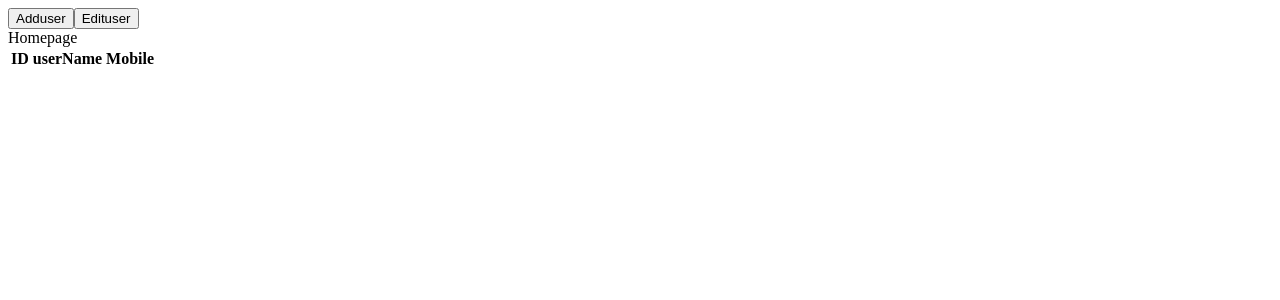
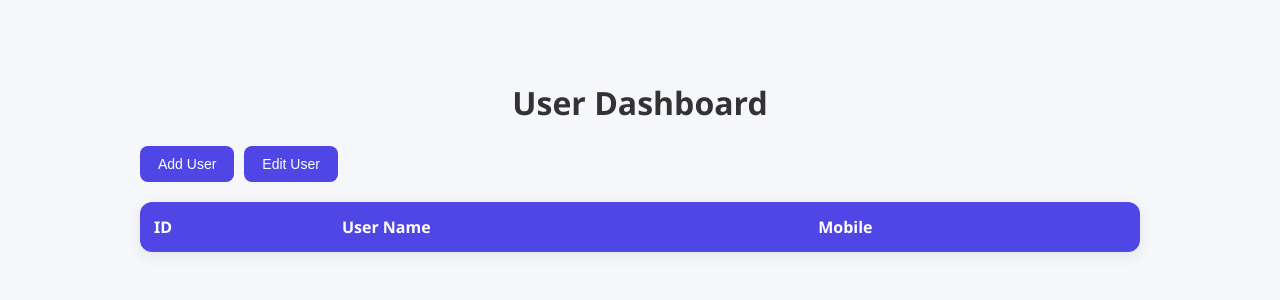
Before and after one commit to louvkrishnaupadhyay/TODO-by-MERN, a React (Create React App) app in the folder todo_MERN/todo_frontend/: page / in a window 1280 px wide. Shown: the top 300 px of the page. Built offline with nearby package versions, Linux system fonts and the light colour scheme.

Commit message:
adding the css for homepage

```diff
--- a/todo_MERN/todo_frontend/src/components/Homepage.js
+++ b/todo_MERN/todo_frontend/src/components/Homepage.js
@@ -1,6 +1,7 @@
 import React, {useEffect, useState} from 'react';
 import { useNavigate } from 'react-router-dom';
 import axios from 'axios';
+import './Homepagemodule.css';
 
 const Homepage = () => {
     const navigate = useNavigate();
@@ -17,33 +18,33 @@ const Homepage = () => {
     console.log("user", user);
 
     return (
-        <>
-            <button onClick={() => navigate("/Adduser")}>Adduser</button>
-            <button onClick={() => navigate("/Edituser")}>Edituser</button>
-            <div>Homepage</div>
+  <div className="container">
+    <h1>User Dashboard</h1>
+
+    <div className="button-group">
+      <button onClick={() => navigate("/Adduser")}>Add User</button>
+      <button onClick={() => navigate("/Edituser")}>Edit User</button>
+    </div>
 
     <table>
       <thead>
         <tr>
           <th>ID</th>
-                        <th>userName</th>
+          <th>User Name</th>
           <th>Mobile</th>
-
         </tr>
       </thead>
       <tbody>
-                    {user && user.map((post)=>{
-                        return (
+        {user && user.map((post) => (
           <tr key={post._id}>
             <td>{post._id}</td>
             <td>{post.userName}</td>
             <td>{post.mobile}</td>
           </tr>
-                        )
-                    })}
+        ))}
       </tbody>
     </table>
-        </>
+  </div>
 );
 };
 
--- /dev/null
+++ b/todo_MERN/todo_frontend/src/components/Homepagemodule.css
@@ -0,0 +1,86 @@
+/* Page container */
+body {
+  margin: 0;
+  font-family: 'Segoe UI', Tahoma, Geneva, Verdana, sans-serif;
+  background: #f5f7fb;
+}
+
+/* Wrapper */
+.container {
+  max-width: 1000px;
+  margin: 40px auto;
+  padding: 20px;
+}
+
+/* Heading */
+h1 {
+  text-align: center;
+  color: #333;
+}
+
+/* Buttons */
+.button-group {
+  display: flex;
+  gap: 10px;
+  margin-bottom: 20px;
+}
+
+button {
+  padding: 10px 18px;
+  border: none;
+  border-radius: 8px;
+  background: #4f46e5;
+  color: white;
+  font-size: 14px;
+  cursor: pointer;
+  transition: all 0.3s ease;
+}
+
+button:hover {
+  background: #4338ca;
+  transform: translateY(-2px);
+}
+
+/* Table Styling */
+table {
+  width: 100%;
+  border-collapse: collapse;
+  background: white;
+  border-radius: 12px;
+  overflow: hidden;
+  box-shadow: 0 4px 15px rgba(0,0,0,0.08);
+}
+
+/* Table Header */
+thead {
+  background: #4f46e5;
+  color: white;
+}
+
+th {
+  padding: 14px;
+  text-align: left;
+}
+
+/* Table Body */
+td {
+  padding: 12px;
+  border-bottom: 1px solid #eee;
+}
+
+/* Row hover */
+tbody tr:hover {
+  background: #f1f5ff;
+}
+
+/* Responsive */
+@media (max-width: 600px) {
+  table {
+    font-size: 12px;
+  }
+
+  button {
+    font-size: 12px;
+    padding: 8px 12px;
+  }
+}
```
Lines whose indentation alone changed are shown as unchanged.
